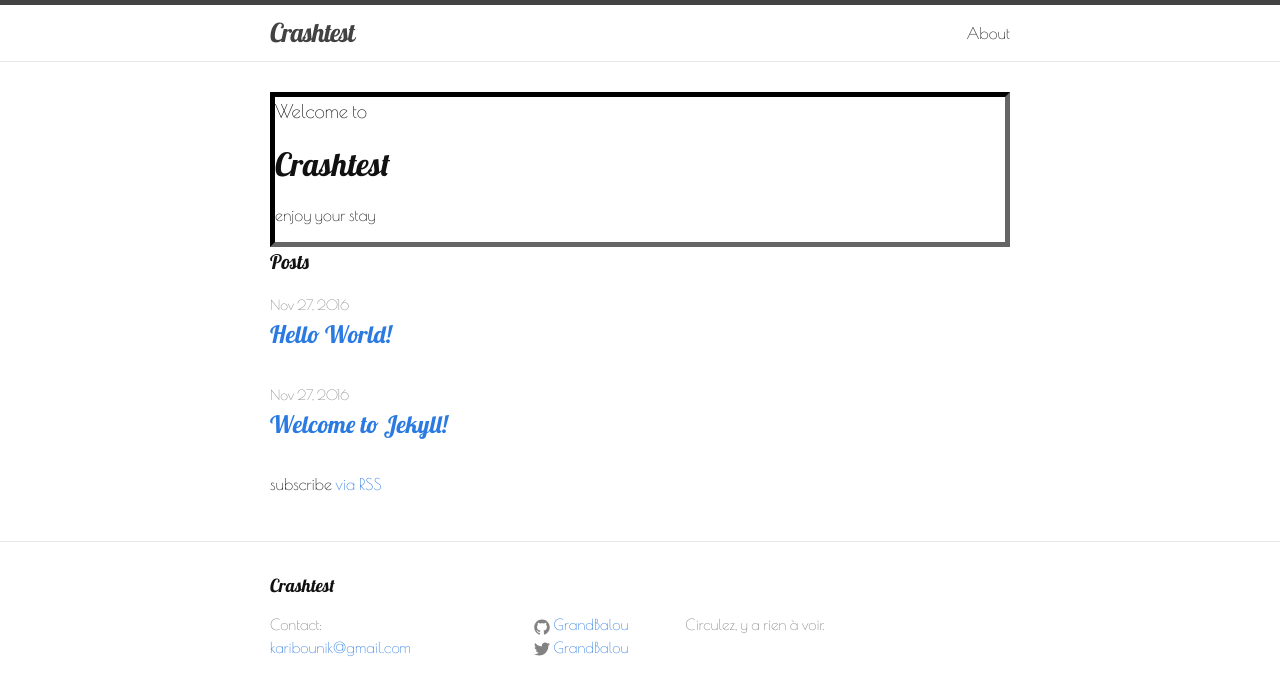
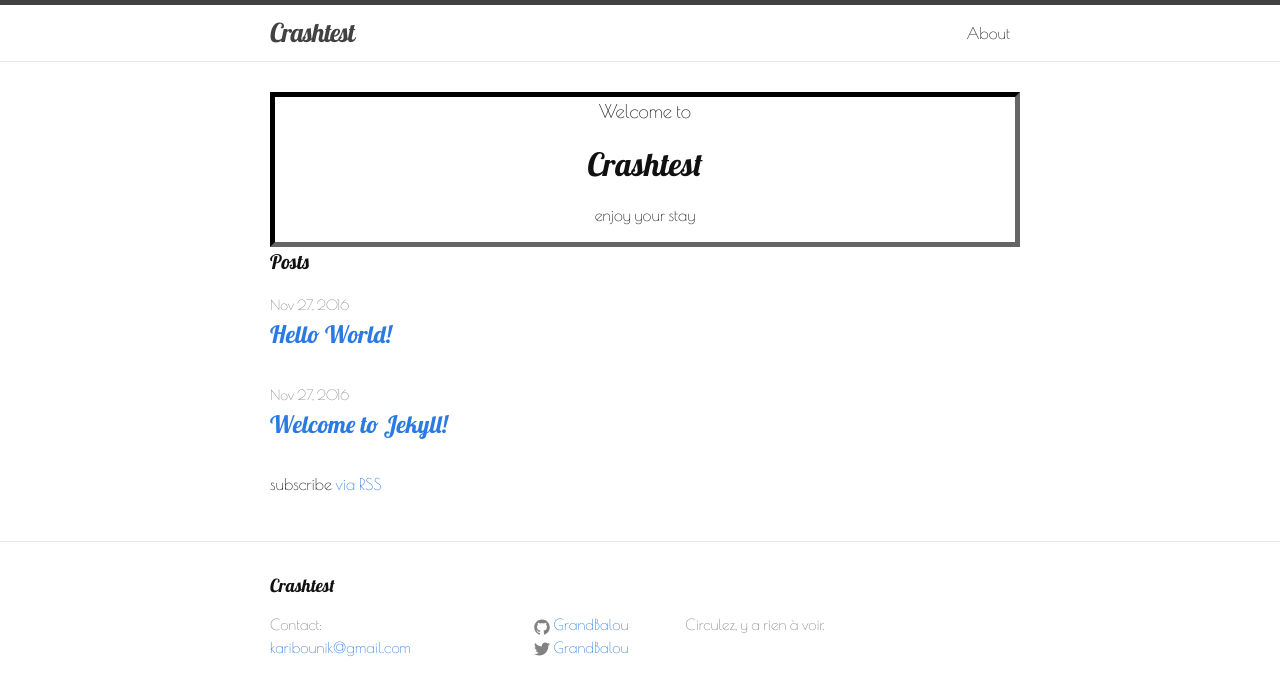
Before and after one commit to GrandBalou/grandbalou.github.io, a Jekyll site: the page built from index.html, in a window 1280 px wide. Shown: the top 696 px of the page. Built offline with Jekyll 4.4.1, drawn with Linux system fonts in a browser that asks for light colours.

Commit message:
Update _base.scss

```diff
--- a/_sass/_base.scss
+++ b/_sass/_base.scss
@@ -208,4 +208,7 @@ pre {
 #home-img{
     background: url("home-image.jpg") no-repeat relative center;
     border: 5px inset #111;
+    width: 100%;
+    height: auto;
+    text-align: center;
 }
```
